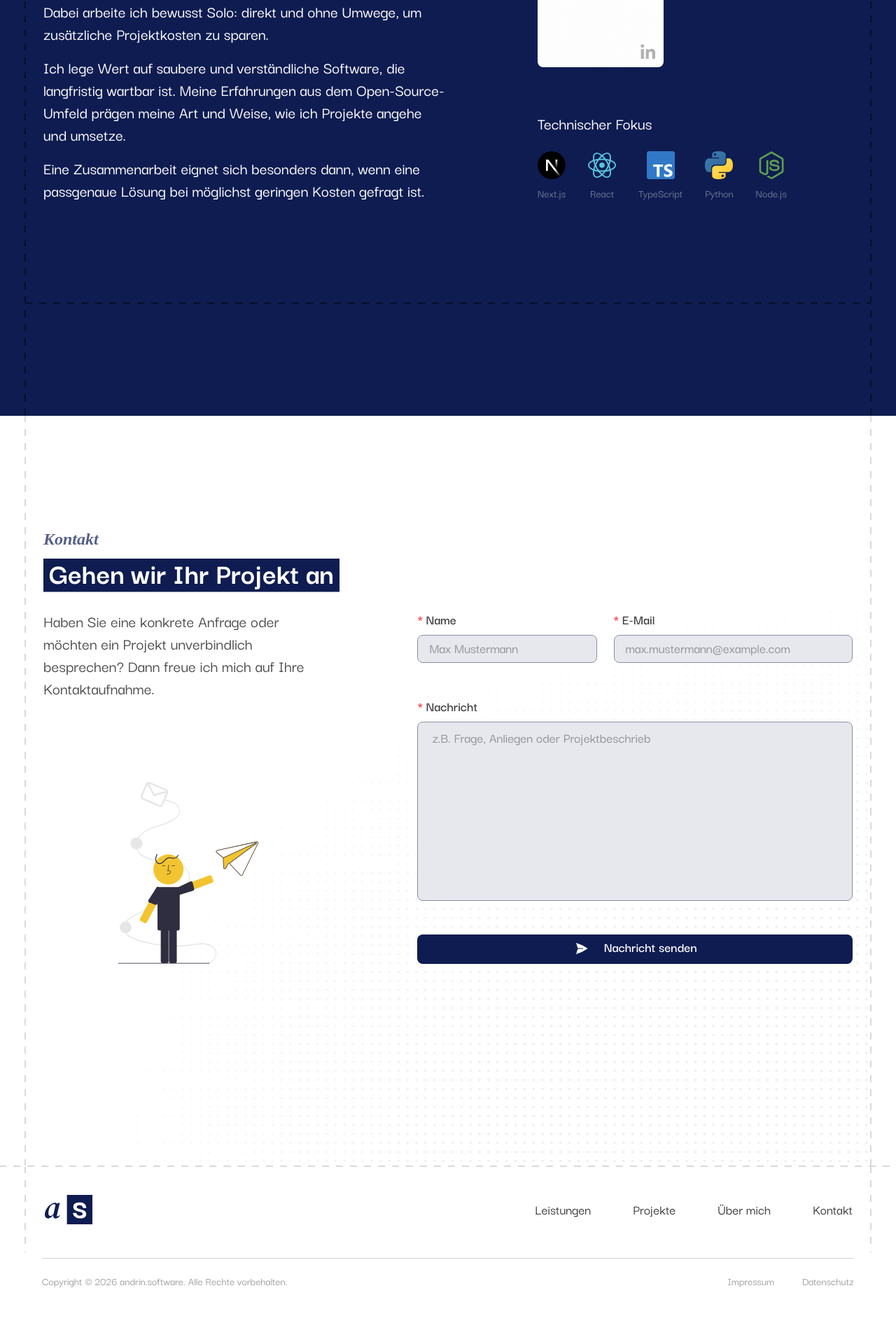
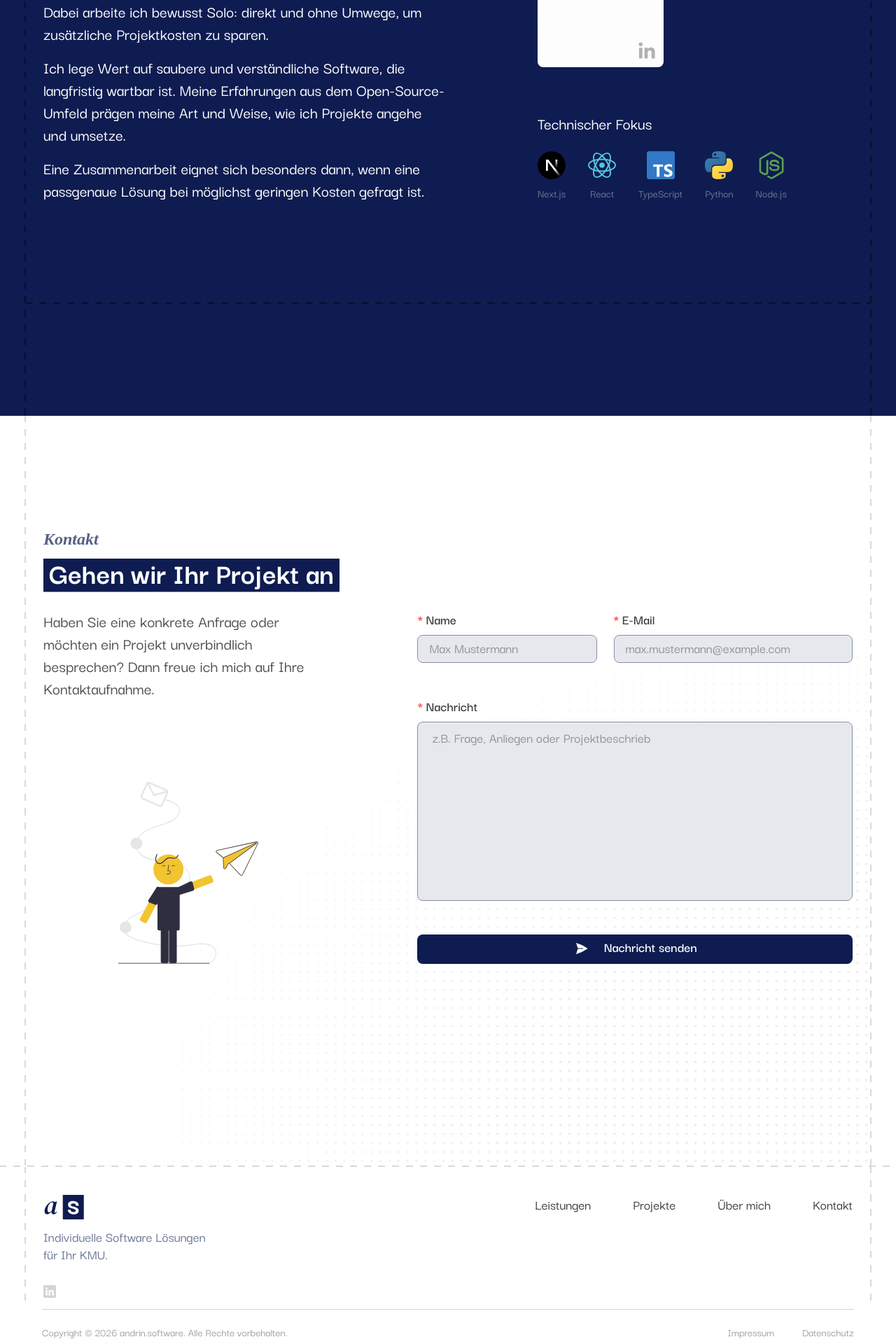
Before and after one commit to codeofandrin/andrin.software, a Next.js app: page / in a window 1280 px wide. Shown: the part 4153-6073 px from the top of the page at 70% size. Before the commit the page ends 6015 px from the top, so only its background shows below. Built offline with nearby package versions, Linux system fonts and the light colour scheme.

Commit message:
Add linkedin and subline to footer

```diff
--- a/src/components/home/About.tsx
+++ b/src/components/home/About.tsx
@@ -62,7 +62,7 @@ function AboutPortrait() {
   return (
     <div className="flex justify-center lg:justify-start">
       <Link
-        href={Socials.linkedIn}
+        href={Socials.linkedInPersonal}
         target="_blank"
         className="group relative h-[270px] w-[220px] overflow-hidden rounded-lg lg:h-[220px] lg:w-[180px]">
         {/* Portrait Mobile */}
@@ -81,7 +81,7 @@ function AboutPortrait() {
           fill
           sizes="220px"
         />
-        <SVGLinkedin className="absolute right-0 bottom-0 z-[99] mr-2 mb-2 origin-bottom-right scale-40 rounded-lg fill-black/30 transition-colors duration-300 group-hover:bg-[#00A0DC] group-hover:fill-white" />
+        <SVGLinkedin className="absolute right-0 bottom-0 z-[99] mr-2 mb-2 size-8 origin-bottom-right rounded-sm fill-black/30 transition-colors duration-300 group-hover:bg-[#00A0DC] group-hover:fill-white" />
       </Link>
     </div>
   )
--- a/src/components/ui/Footer.tsx
+++ b/src/components/ui/Footer.tsx
@@ -1,15 +1,16 @@
 import Link from "next/link"
 
-import { MENU_ITEMS } from "@/lib/constants"
+import { MENU_ITEMS, Socials } from "@/lib/constants"
 import ContentPadding from "./ContentPadding"
 import SVGLogoSmall from "@/assets/svg/brand/logo_small.svg"
+import SVGLinkedin from "@/assets/svg/socials/linkedin.svg"
 import { useNavigation } from "@/hooks/useNavigation"
 
 function FooterNavigation() {
   const { handleNavClick } = useNavigation()
 
   return (
-    <div className="mt-8 grid gap-5 md:mt-0 md:flex md:gap-15">
+    <div className="mt-8 grid gap-5 lg:mt-0 lg:flex lg:gap-15">
       {MENU_ITEMS.map(({ name, link }) => {
         return (
           <div key={`footer-item-${name}`}>
@@ -64,14 +65,26 @@ export default function Footer() {
   const { handleRouteChange } = useNavigation()
 
   return (
-    <footer className="sm:mx-body-desktop flex-col md:flex md:items-center">
+    <footer className="sm:mx-body-desktop flex-col lg:flex lg:items-center">
       <div className="w-full sm:max-w-7xl">
-        <ContentPadding className="section-border-x-dashed-desktop">
-          <div className="py-20 md:flex md:items-center md:justify-between md:py-10">
-            <div className="h-fit w-fit">
-              <Link href={"/"} onClick={(e) => handleRouteChange(e, "/")}>
-                <SVGLogoSmall className="w-[70px]" />
+        <ContentPadding className="section-border-x-dashed-desktop pt-20 pb-2 lg:pt-10">
+          <div className="lg:flex lg:items-start lg:justify-between">
+            <div className="flex h-fit w-fit flex-col">
+              <Link href={"/"} onClick={(e) => handleRouteChange(e, "/")} className="w-fit">
+                <SVGLogoSmall className="h-[35px]" />
               </Link>
+              <p className="text-primary-60 mt-3 text-xl leading-tight">
+                Individuelle Software Lösungen
+                <br />
+                für Ihr KMU.
+              </p>
+              <div className="mt-8">
+                <Link href={Socials.linkedInBusiness} target="_blank">
+                  <div className="h-fit w-fit rounded-xs bg-neutral-300 p-0.25 transition-colors duration-300 hover:bg-[#00A0DC]">
+                    <SVGLinkedin className="size-4 fill-white" />
+                  </div>
+                </Link>
+              </div>
             </div>
             <FooterNavigation />
           </div>
--- a/src/lib/constants.ts
+++ b/src/lib/constants.ts
@@ -3,7 +3,8 @@ export class EmailObfuscated {
 }
 
 export class Socials {
-  static linkedIn = "https://linkedin.com/in/andrin-schaller"
+  static linkedInPersonal = "https://linkedin.com/in/andrin-schaller"
+  static linkedInBusiness = "https://linkedin.com/company/andrin-software"
 }
 
 export class Routes {
```
Also changed, not shown: src/assets/svg/brand/logo_large_with_neutral_text.svg (added), src/assets/svg/socials/linkedin.svg.
